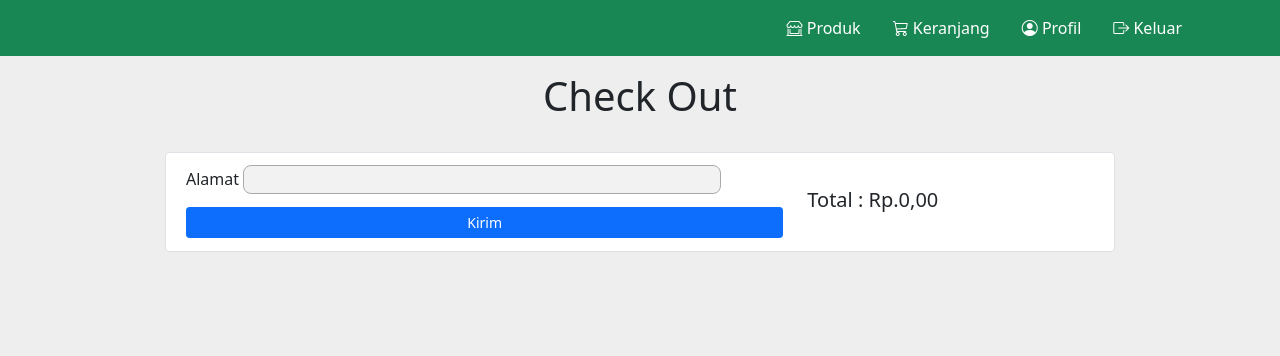
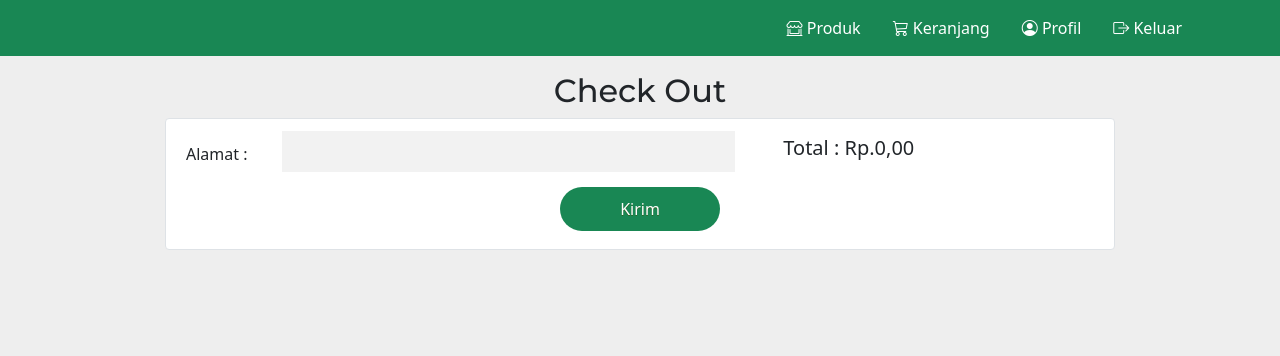
Before and after one commit to anangbagus/takemyherb, a PHP site: page /takemyherb/checkout.php?id_keranjang=1 in a window 1280 px wide. Shown: the top 356 px of the page. Run offline with PHP 8.4, Linux system fonts and the light colour scheme; a user stored in the database is signed in; data that the repository does not hold is empty; some libraries are stand-ins or nearby versions.

Commit message:
add style to checkout

```diff
--- a/checkout.php
+++ b/checkout.php
@@ -34,7 +34,7 @@
     <meta name="viewport" content="width=device-width, initial-scale=1.0">
     <link href="https://cdn.jsdelivr.net/npm/bootstrap@5.1.3/dist/css/bootstrap.min.css" rel="stylesheet" integrity="sha384-1BmE4kWBq78iYhFldvKuhfTAU6auU8tT94WrHftjDbrCEXSU1oBoqyl2QvZ6jIW3" crossorigin="anonymous">
     <link rel="stylesheet" href="https://cdn.jsdelivr.net/npm/bootstrap-icons@1.7.2/font/bootstrap-icons.css">
-    <link rel="stylesheet" href="css/style.css">
+    <link rel="stylesheet" href="css/style.css?php echo time(); ?>">
     <script src="https://ajax.googleapis.com/ajax/libs/jquery/3.5.1/jquery.min.js"></script>
     <style type="text/css">
         .input-style {
@@ -47,10 +47,9 @@
   </style>
   <title>Check Out</title>
 </head>
-<body style="background-color: rgb(238,238,238);">
+<body class="body">
     <?php include('_header.php'); ?>
-    <h1 class="text-center mt-3">Check Out</h1>
-    <br>
+    <h1 class="checkout--title text-center mt-3">Check Out</h1>
 
     <!-- <table border="1" cellpadding="10" cellspacing="0"> -->
         <!-- <tr>
@@ -62,24 +61,38 @@
         </tr> -->
         <?php $i = 1; foreach($keranjang as $row) : ?>
 
-        <div class="container mt-3 mb-3">
+        <div class="checkout--body container mt-3 mb-3">
             <div class="d-flex justify-content-center row">
                 <div class="col-md-10">
                     <div class="row p-2 bg-white border rounded">
                         <div class="col-md-2 mt-1 mr-3 text-end">
-                            <img class="img-fluid img-responsive rounded product-image" style="height: 160px;" src="img/<?=$row["foto"]; ?>.jpg"></div>
+                            <img class="checkout--image" style="height: 160px;" src="img/<?=$row["foto"]; ?>.jpg"></div>
                         <div class="col-md-6 mt-1">
                             <h5><?=$row["nama_produk"]; ?></h5>
-                            <p class="text-justify para mb-0"> <?=$row["deskripsi"]; ?></p>
+                            <p class="checkout--desc"> <?=$row["deskripsi"]; ?></p>
                         </div>
                         <div class="align-items-center align-content-center col-md-4 border-left mt-1">
                             <div class="d-flex flex-row align-items-center">
                                 <span class="strike-text"></span>
                             </div>
-                            <div class="d-flex flex-column ">
-                                Jumlah : <?= $row["qty"];?> </br>
-                                Harga  : <?=$row["harga"]; ?>
-                                <p> Total Harga: <h5 class="mr-1">Rp.<?= ($row["harga"] * $row["qty"]); ?>,00</h5> </p>
+                            <div class="">
+                                <table>
+                                    <tr>
+                                        <td>Jumlah</td>
+                                        <td>:</td>
+                                        <td><?= $row["qty"];?></td>
+                                    </tr>
+                                    <tr>
+                                        <td>Harga</td>
+                                        <td>:</td>
+                                        <td>Rp.<?=$row["harga"]; ?>,00</td>
+                                    </tr>
+                                    <tr>
+                                        <td>Jumlah*Harga</td>
+                                        <td>:</td>
+                                        <td>Rp.<?= ($row["harga"] * $row["qty"]); ?>,00</td>
+                                    </tr>
+                                </table>
                             </div>
                         </div>
                     </div>
@@ -103,29 +116,29 @@
             <div class="d-flex justify-content-center row">
                 <div class="col-md-10">
                     <div class="row p-2 bg-white border rounded">
-                        <div class="col-md-8 mt-1">
-                            <label>Alamat</label>
-                            <input class="input-style" type="text" name="alamat" id="alamat">
-                            <input type="hidden" name="id_keranjang" value="<?= $id_keranjang;?>">
-                            <input type="hidden" name="total" value="<?= $total;?>">
-                            <br>
-                            <input type="submit" class="btn btn-primary btn-sm mt-2 d-inline" value="Kirim" name="kirim">
+                        <div class="col-md-8 mt-1 row">
+                            <div class="row">
+                                <div class="col-md-2 align-self-center">
+                                    <label>Alamat : </label>
+                                </div>
+                                <div class="col-md-10">
+                                    <input class="checkout--search" type="text" name="alamat" id="alamat">
+                                    <input type="hidden" name="id_keranjang" value="<?= $id_keranjang;?>">
+                                    <input type="hidden" name="total" value="<?= $total;?>">
+                                </div>
+                            </div>
                         </div>
-                        <div class="align-items-center align-content-center col-md-4 border-left mt-1">
-                            <div class="d-flex flex-row align-items-center">
-                            </div>
+                        <div class="align-self-center col-md-3">
                             <div class="d-flex flex-column ">
                                 <h5> Total : Rp.<?= $total;?>,00 </h5>
                             </div>
                         </div>
+                        <input type="submit" class=" checkout--button" value="Kirim" name="kirim"/>
                     </div>
                 </div>
             </div>
         </div>
     </form>
-
-
-
     <!-- </table> -->
     <script src="https://cdn.jsdelivr.net/npm/bootstrap@5.1.3/dist/js/bootstrap.bundle.min.js" integrity="sha384-ka7Sk0Gln4gmtz2MlQnikT1wXgYsOg+OMhuP+IlRH9sENBO0LRn5q+8nbTov4+1p" crossorigin="anonymous"></script>
 </body>
--- a/css/style.css
+++ b/css/style.css
@@ -135,6 +135,66 @@
 }
 
 /* Cart Section End*/
+
+
+/* Checkout Section */
+
+.checkout--body{
+    font-family: Inter;
+}
+
+.checkout--title{
+    font-family: Montserrat;
+    font-weight: 500;
+    font-size: 2rem;
+}
+
+
+.checkout--button{
+    width: 10rem;
+    background-color:#198754;
+    border-radius:28px;
+    border:0px solid #ffffff;
+    display:inline-block;
+    cursor:pointer;
+    color:#ffffff;
+    font-size:1rem;
+    padding:10px 20px;
+    text-decoration:none;
+    text-shadow:0px 1px 0px #2f6627;
+    text-align: center;
+    margin: 10px auto;
+}
+
+.checkout--button:hover{
+    background-color:#66944d;
+    color: black;
+}
+
+.checkout--button:active{
+    position:relative;
+    top:1px;
+}
+
+.checkout--desc{
+    font-size: 15px;
+}
+
+.checkout--search{
+    display: inline-block   ;
+}
+
+.checkout--image{
+    object-fit: cover;
+    border-radius: 10px;
+    border-style: solid;
+    border-color: #2f6627;
+}
+
+
+
+/* Checkout Section Ends */
+
 
 /* Market Section */
 
```
